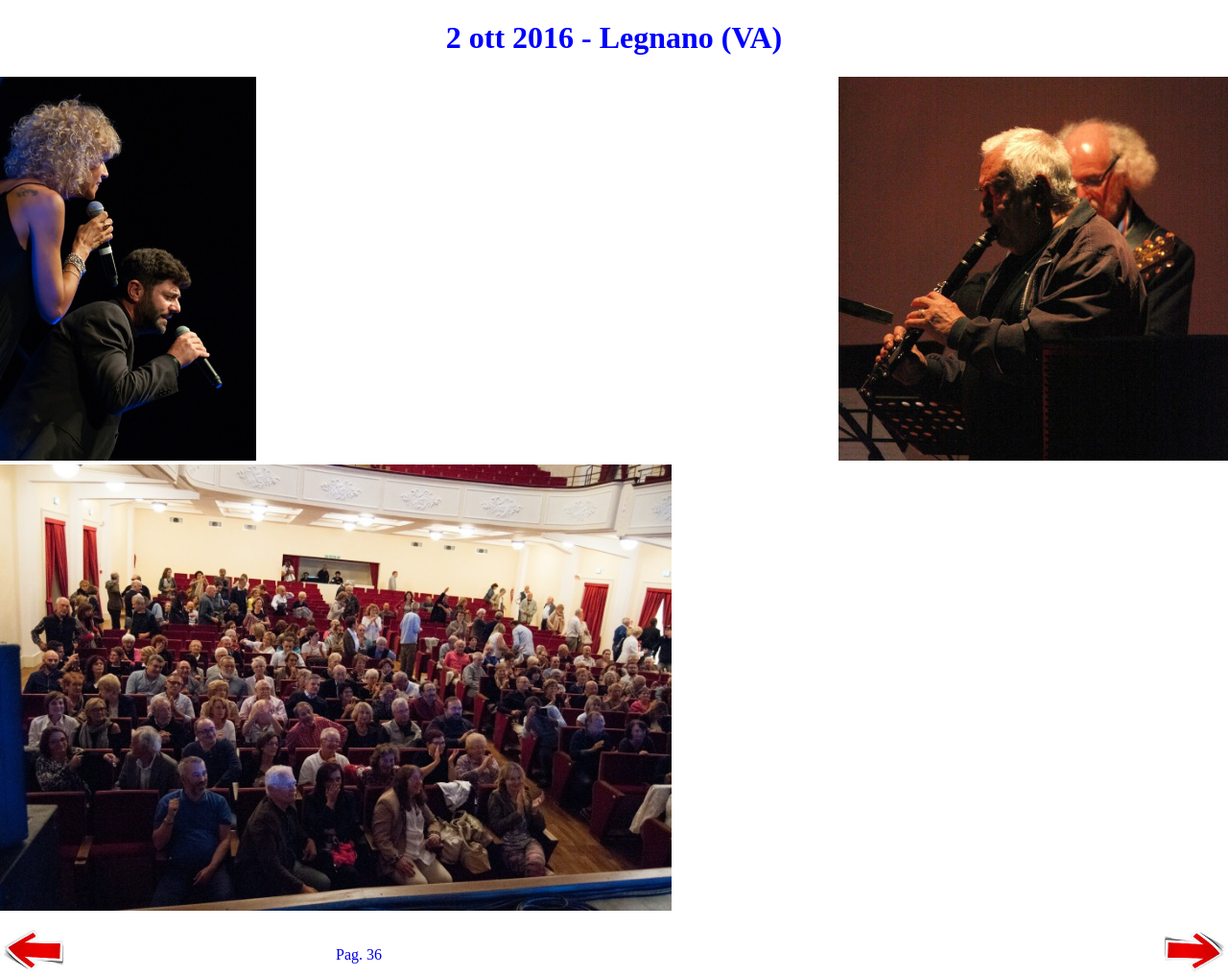
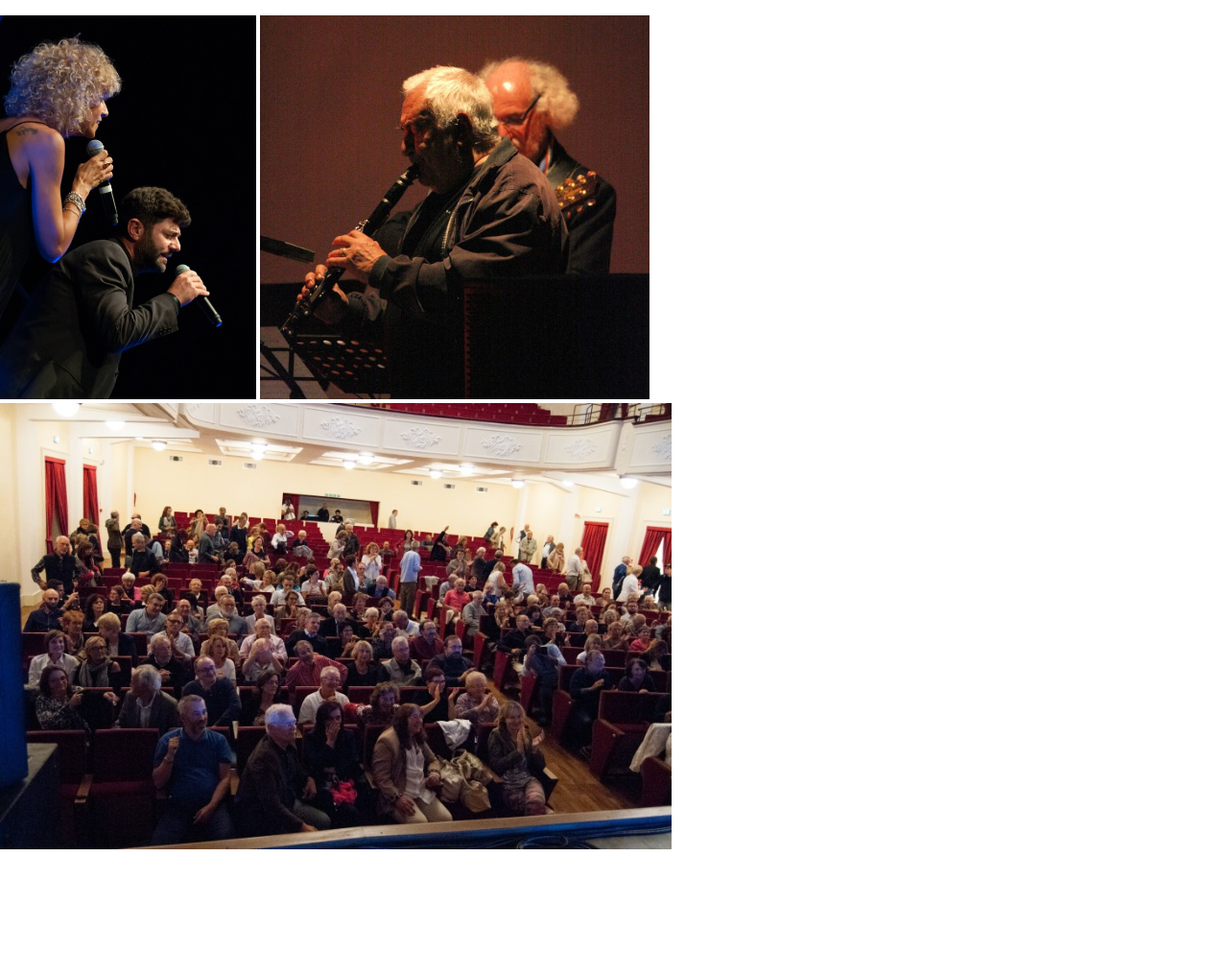
Before and after one commit to giuliofalco/GrazieMaestro, a plain HTML site: page OEBPS/Text/pag36.html in a window 1280 px wide. Shown: the whole page at 96% size. After the commit the page ends 905 px from the top, so only its background shows below. Drawn offline with Linux system fonts and the light colour scheme.

Commit message:
Legnato finito pag36

```diff
--- a/OEBPS/Text/pag36.html
+++ b/OEBPS/Text/pag36.html
@@ -8,17 +8,20 @@
   <meta http-equiv="Content-Style-Type" content="text/css"/>
   <meta name="generator" content="pandoc"/>
   <title></title>
+  <style>
+   @page {
+             	@top-center  {
+                   content: "Legnano (VA) - 2 ottobre 2016";
+             	}
+        }
+
+  </style>
   <style type="text/css">code{white-space: pre;}</style>
   <link rel="stylesheet" href="../Styles/stile.css" type="text/css"/>
 </head>
 <body>
-<div id="corpo">
-<h1 id="ott-2016---legnano-va">2 ott 2016 - Legnano (VA)</h1>
+
 <p><img src="../Images/foto-138.jpg" title="foto138"/> <img src="../Images/foto-136.jpg" title="foto136"/> <img src="../Images/foto-142.jpg" title="foto142"/></p>
-<a href="pag35.html"><img src="../Images/freccia-rossa-sx.png" class="freccia-sx"/></a> <a href="pag37.html"><img src="../Images/freccia-rossa-dx.png" class="freccia-dx"/></a>
-<div class="pag">
-<a href="indice.html">Pag. 36</a>
-</div>
-</div>
+
 </body>
 </html>
```
Also changed, not shown: OEBPS/Text/pag35.html (+10 -0 lines).
